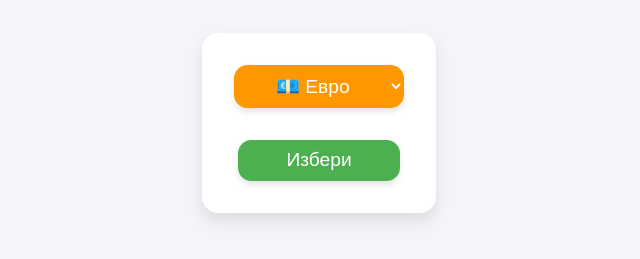
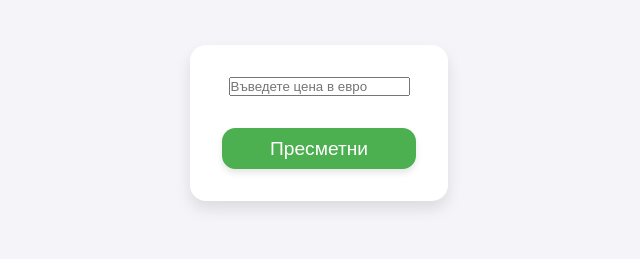
Before and after one commit to RosenCodes20/euro_calculator, a plain HTML site: page index.html in a window 1280 px wide. Both pictures are taken after a click on the button "Избери". Shown: the part 333-592 px from the top of the page, without its empty margins (321-961 px from the left). Drawn offline with Linux system fonts and the light colour scheme.

Commit message:
feat: added more script

```diff
--- a/index.html
+++ b/index.html
@@ -10,7 +10,7 @@
 <body>
     <main>
         <h1>Избери валута</h1>
-        <form action="">
+        <form action="" id="form">
             <select name="euroLv" id="euroLv">
                 <option value="Евро">💶 Евро</option>
                 <option value="Лева">🇧🇬 Лева</option>
--- a/script.js
+++ b/script.js
@@ -4,9 +4,22 @@ document.addEventListener('DOMContentLoaded', () => {
     button.addEventListener("click", (event) => {
         event.preventDefault();
         let select = document.getElementById('euroLv');
+        let form = document.getElementById('form');
+        select.remove();
+        button.remove();
 
         if (select.value == "Евро") {
+            let newFormInput = document.createElement('input');
+            let newButton = document.createElement('button');
 
+            newFormInput.id = 'euroInput';
+            newFormInput.placeholder = 'Въведете цена в евро';
+            newFormInput.type = 'number';
+
+            newButton.textContent = 'Пресметни';
+
+            form.appendChild(newFormInput);
+            form.appendChild(newButton);
         } else if (select.value == "Лева") {
 
         }
```
